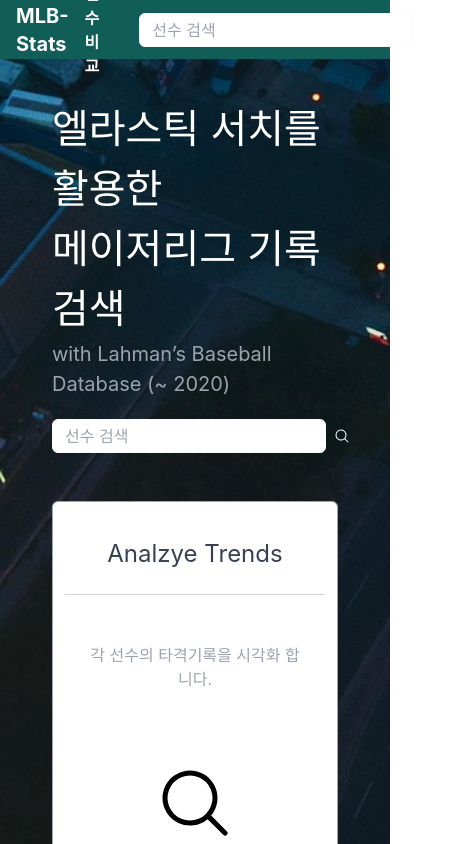
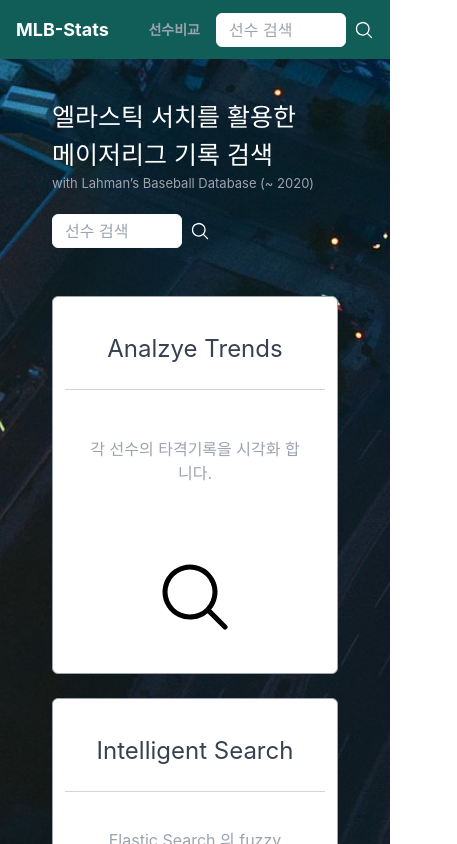
Before and after one commit to kiberd/MLB-stats-frontend, a Next.js app: page / in a window 390 px wide. Shown: the top 844 px of the page, 457 px wide, since content can reach past the window. Built offline with nearby package versions, Linux system fonts and the light colour scheme.

Commit message:
header, landing 반응형 구현

```diff
--- a/components/Header.tsx
+++ b/components/Header.tsx
@@ -6,17 +6,23 @@ import Image from "next/image";
 const Header = () => {
   return (
     <header className="sticky top-0 flex items-center justify-between h-[7vh] p-4 font-bold text-white bg-teal-800 z-10">
-      <h1 className="flex items-center justify-center text-xl">
+
+
+      <h1 className="flex items-center justify-center text-lg tablet:text-xl">
         <Link href="/">MLB-Stats</Link>
       </h1>
-      <nav className="flex items-center px-4">
-        <div className="mr-10">
+
+
+      <nav className="flex items-center ml-1 tablet:px-4">
+        <div className="mr-4 text-sm text-gray-400 tablet:mr-10">
           <Link href="/">
             <a>선수비교</a>
           </Link>
         </div>
         <SearchInput />
       </nav>
+
+
     </header>
   );
 };
--- a/components/InfoCard.tsx
+++ b/components/InfoCard.tsx
@@ -10,7 +10,7 @@ interface InfoCardProps{
 const InfoCard:React.FC<InfoCardProps> = ({ title, subTitle, logo }) => {
   return (
     <div className="p-3">
-      <div className=" min-h-[45vh] bg-white flex-col w-full p-3 border border-gray-400 rounded-md">
+      <div className="laptop:min-h-[300px] bg-white flex-col w-full p-3 border border-gray-400 rounded-md">
 
         {/* Title */}
         <div className="p-6 text-2xl text-center text-gray-700 border-b border-gray-300">
--- a/components/Landing.tsx
+++ b/components/Landing.tsx
@@ -8,12 +8,12 @@ const Landing = () => {
   return (
     <div className="container mx-auto bg-transparent">
       <div className="p-10">
-        <p className="text-[40px] text-white ml-3">
+        <p className="text-[25px] tablet:text-[40px] text-white ml-3">
           엘라스틱 서치를 활용한
           <br /> 메이저리그 기록 검색{" "}
         </p>
 
-        <p className="text-[20px] text-gray-400 ml-3">
+        <p className="text-[13px] tablet:text-[20px] text-gray-400 ml-3">
           with Lahman’s Baseball Database (~ 2020)
         </p>
 
--- a/components/search/SearchInput.tsx
+++ b/components/search/SearchInput.tsx
@@ -34,7 +34,7 @@ const SearchInput = () => {
     <div className="flex items-center">
       <input
         type="text"
-        className="px-3 py-1 m-0 mr-2 text-base font-normal text-gray-700 transition ease-in-out bg-white border rounded-md outline-none border-gray-50 "
+        className="px-3 py-1 mr-2 w-[130px] tablet:w-auto text-base font-normal text-gray-700 transition ease-in-out bg-white border rounded-md outline-none border-gray-50 "
         placeholder="선수 검색"
         onChange={handleSearchInput}
         onKeyDown={handleSearchInputEnter}
```
